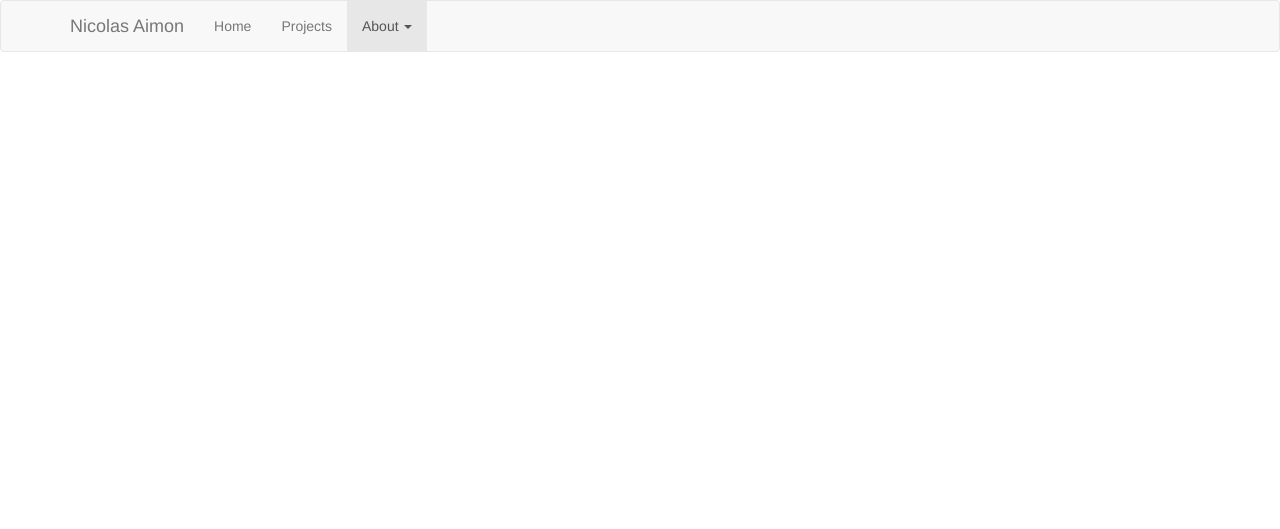
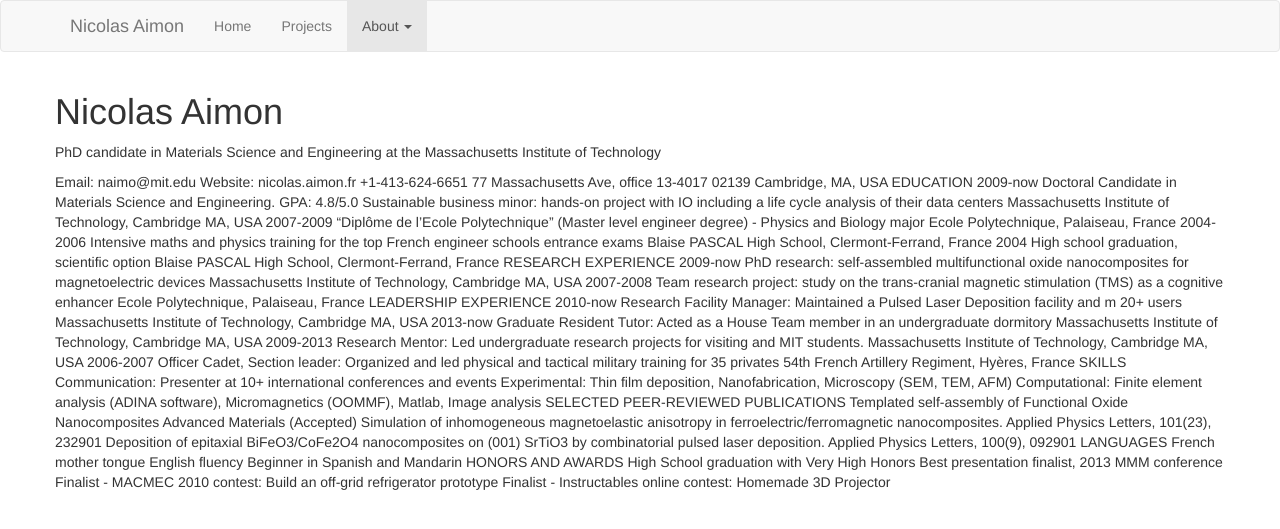
Before and after one commit to naimo/nicolas.github.com, a Jekyll site: the page built from resume.html, in a window 1280 px wide. Shown: the top 529 px of the page. Built offline with Jekyll 4.4.1, drawn with Linux system fonts in a browser that asks for light colours; Markdown is read by kramdown in place of the engine named in the settings.

Commit message:
resume content

```diff
--- a/_config.yml
+++ b/_config.yml
@@ -5,7 +5,7 @@
 paginate: 10
 permalink: pretty
 markdown: redcarpet
-url: http://192.168.1.142
+url: http://127.0.0.1
 encoding: utf-8
 port: 80
 bitcoin: 1DBifVueKtpkHdo3V7ZGCh66eRePpDjQow
--- a/resume.html
+++ b/resume.html
@@ -3,3 +3,68 @@
 title : Nicolas Aimon
 menu: about
 ---
+<div class="row">
+<H1>Nicolas Aimon</H1>
+<p>PhD candidate in Materials Science and Engineering at the Massachusetts Institute of Technology</p>
+
+
+Email: naimo@mit.edu
+Website: nicolas.aimon.fr
++1-413-624-6651	77 Massachusetts Ave, office 13-4017
+02139 Cambridge, MA, USA
+
+
+EDUCATION
+2009-now	Doctoral Candidate in Materials Science and Engineering. GPA: 4.8/5.0
+	Sustainable business minor: hands-on project with IO including a life cycle analysis of their data centers
+Massachusetts Institute of Technology, Cambridge MA, USA
+2007-2009	“Diplôme de l’Ecole Polytechnique” (Master level engineer degree) - Physics and Biology major
+Ecole Polytechnique, Palaiseau, France
+2004-2006	Intensive maths and physics training for the top French engineer schools entrance exams
+Blaise PASCAL High School, Clermont-Ferrand, France
+2004	High school graduation, scientific option
+Blaise PASCAL High School, Clermont-Ferrand, France
+
+
+RESEARCH EXPERIENCE
+2009-now	PhD research: self-assembled multifunctional oxide nanocomposites for magnetoelectric devices
+	Massachusetts Institute of Technology, Cambridge MA, USA
+2007-2008	Team research project: study on the trans-cranial magnetic stimulation (TMS) as a cognitive enhancer
+Ecole Polytechnique, Palaiseau, France
+
+
+LEADERSHIP EXPERIENCE
+2010-now	Research Facility Manager: Maintained a Pulsed Laser Deposition facility and m 20+ users
+	Massachusetts Institute of Technology, Cambridge MA, USA
+2013-now	Graduate Resident Tutor: Acted as a House Team member in an undergraduate dormitory
+	Massachusetts Institute of Technology, Cambridge MA, USA
+2009-2013	Research Mentor: Led undergraduate research projects for visiting and MIT students.
+Massachusetts Institute of Technology, Cambridge MA, USA
+2006-2007	Officer Cadet, Section leader: Organized and led physical and tactical military training for 35 privates
+54th French Artillery Regiment, Hyères, France
+
+
+SKILLS
+Communication: Presenter at 10+ international conferences and events
+Experimental: Thin film deposition, Nanofabrication, Microscopy (SEM, TEM, AFM)
+Computational: Finite element analysis (ADINA software), Micromagnetics (OOMMF), Matlab, Image analysis
+
+
+SELECTED PEER-REVIEWED PUBLICATIONS
+Templated self-assembly of Functional Oxide Nanocomposites Advanced Materials (Accepted)
+Simulation of inhomogeneous magnetoelastic anisotropy in ferroelectric/ferromagnetic nanocomposites. Applied Physics Letters, 101(23), 232901
+Deposition of epitaxial BiFeO3/CoFe2O4 nanocomposites on (001) SrTiO3 by combinatorial pulsed laser deposition. Applied Physics Letters, 100(9), 092901
+
+
+LANGUAGES
+French mother tongue
+English fluency
+Beginner in Spanish and Mandarin
+
+
+HONORS AND AWARDS
+High School graduation with Very High Honors
+Best presentation finalist, 2013 MMM conference
+Finalist - MACMEC 2010 contest: Build an off-grid refrigerator prototype
+Finalist - Instructables online contest: Homemade 3D Projector
+</div>
```
